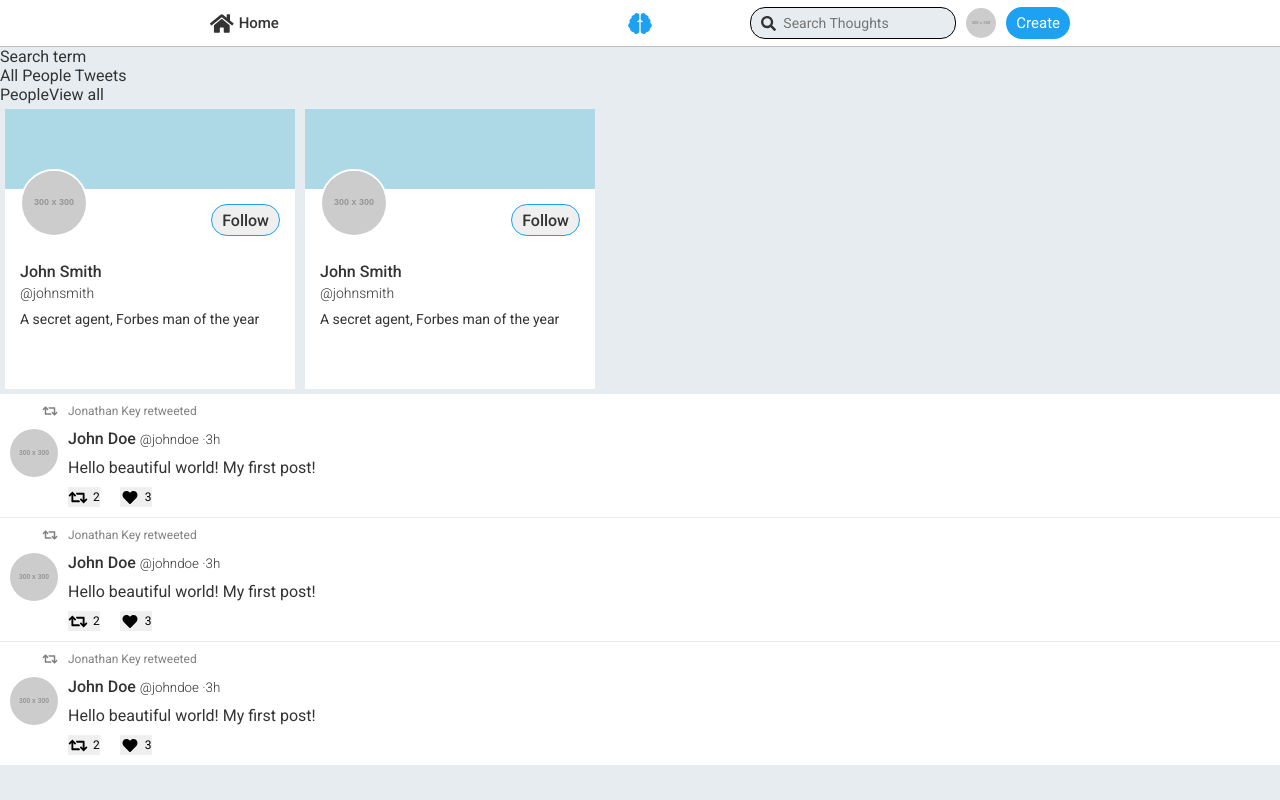
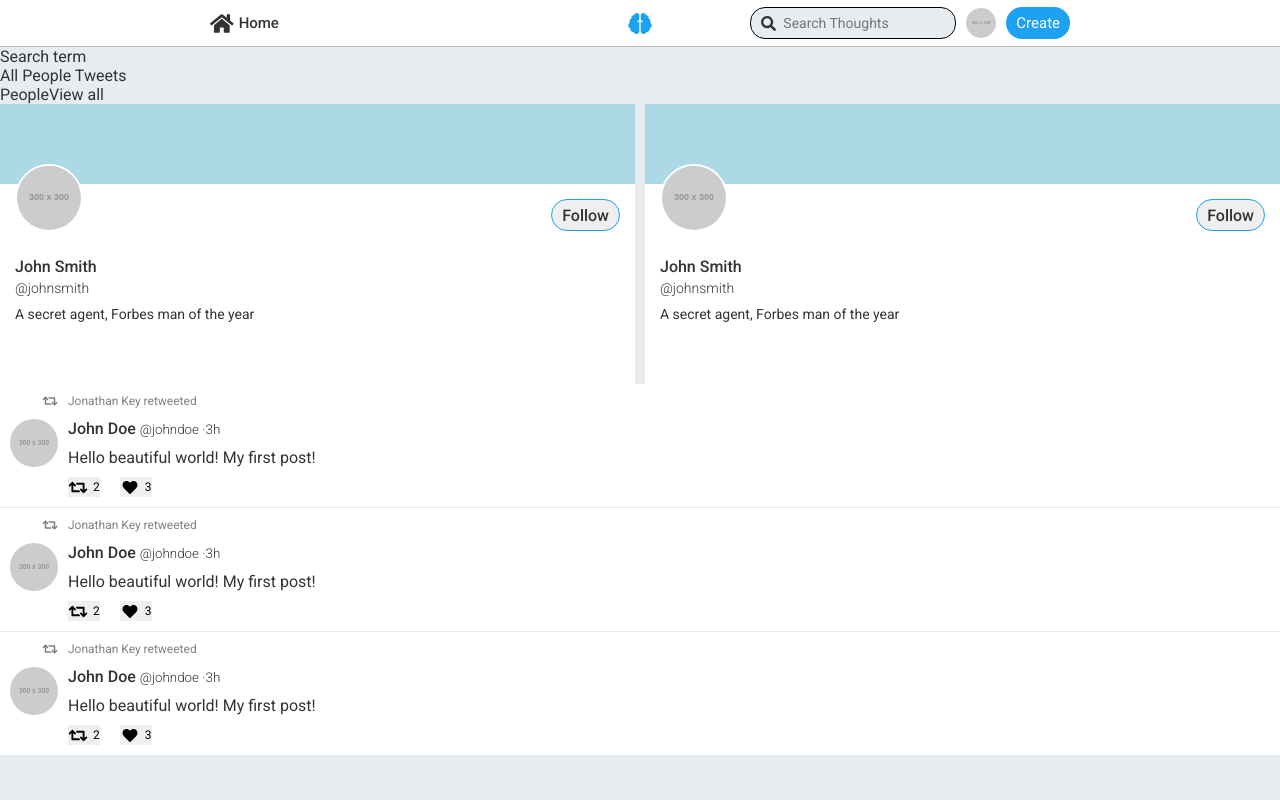
Before and after one commit to robbdimitrov/thoughts, a Vue app in the folder src/frontend/: page /search in a window 1280 px wide. Built offline with nearby package versions, Linux system fonts and the light colour scheme.

Commit message:
Replaced inline blocks and margins with grid for UserList

```diff
--- a/src/frontend/src/components/UserList.vue
+++ b/src/frontend/src/components/UserList.vue
@@ -22,31 +22,32 @@ export default {
 <style lang="scss" scoped>
 @import "../styles/variables";
 
-$margin: $padding / 2;
-$item-width: 0.5 * $content-main-width - $padding;
+.container {
+  display: grid;
+  grid-gap: $padding;
+  grid-template-columns: 1fr 1fr;
+}
 
 .list-item {
-  display: inline-block;
-  width: $item-width;
+  display: block;
   height: 280px;
-  margin: $margin;
 }
 
 @media screen and (max-width: $content-main-width) {
-  .list-item {
-    margin-left: auto;
-    margin-right: auto;
-    display: block;
-    margin-bottom: $padding;
+  .container {
+    grid-template-columns: $content-secondary-width;
+    justify-content: center;
   }
 }
 
 @media screen and (max-width: $break-sm) {
+  .container {
+    display: block;
+  }
+
   .list-item {
-    display: inline-block;
+    height: auto;
     width: 100%;
-    height: auto;
-    margin: 0;
     border-bottom: 1px solid #e6ecf0;
   }
 
```
